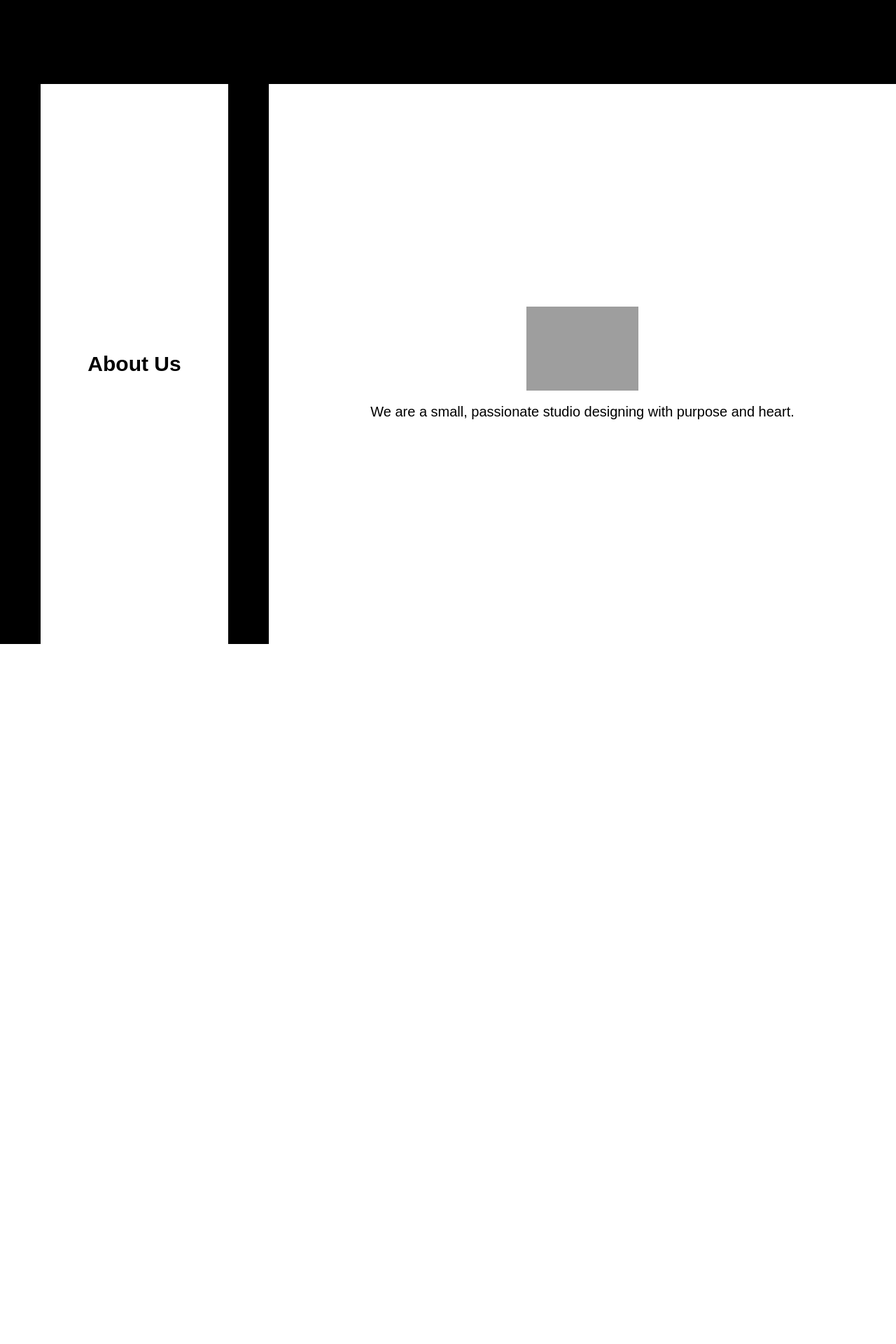
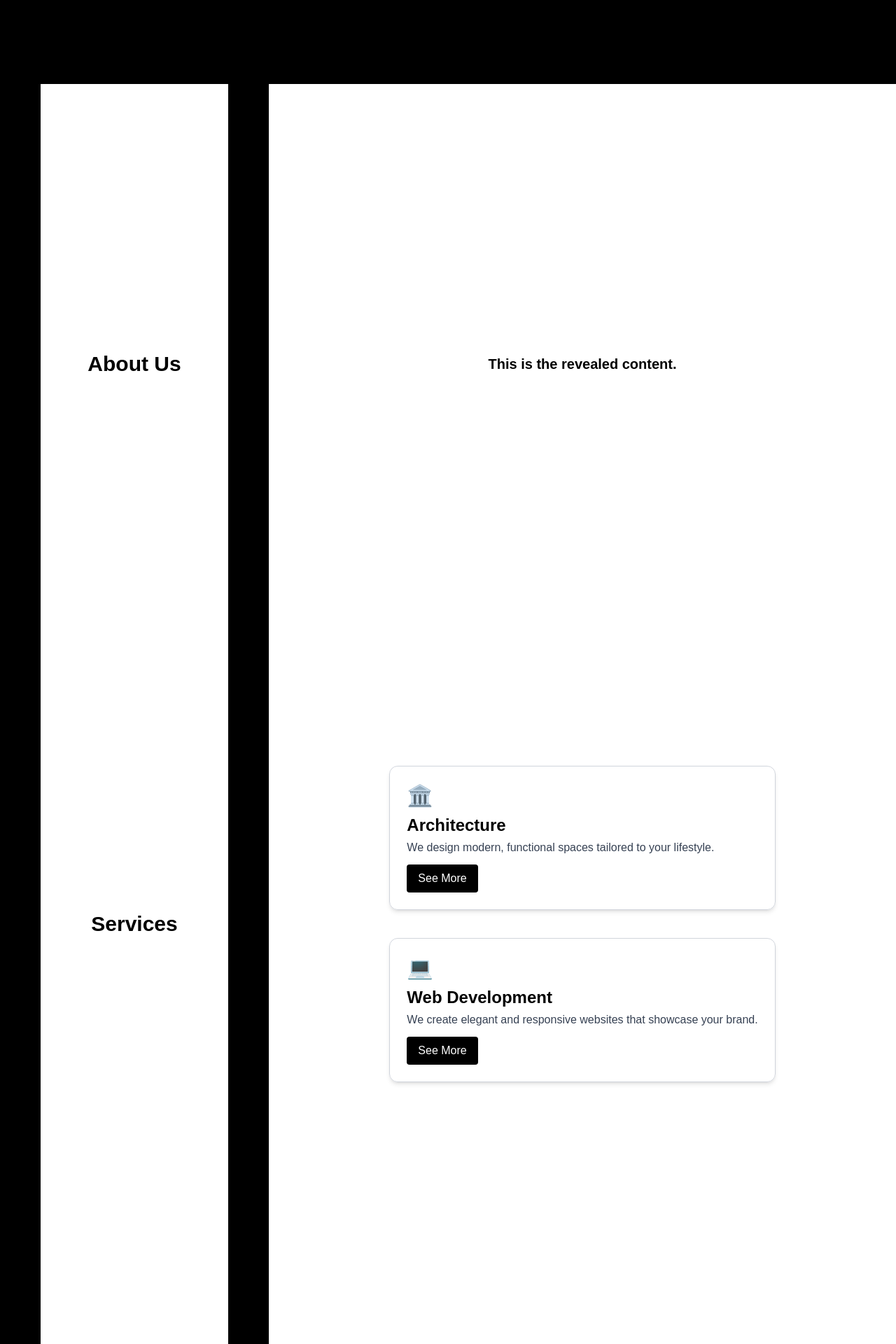
Before and after one commit to OlgaEma/N-Design, a Next.js app in the folder n-design/: page / in a window 1280 px wide. Shown: the part 680-2600 px from the top of the page at 70% size. Before the commit the page ends 1600 px from the top, so only its background shows below. Built offline with nearby package versions, Linux system fonts and the light colour scheme; grey boxes are pictures that could not be loaded.

Commit message:
Skeleton finished and stable

```diff
--- a/n-design/src/app/page.tsx
+++ b/n-design/src/app/page.tsx
@@ -1,10 +1,68 @@
-'use client';
+"use client";
+
+import { useEffect, useRef, useState } from "react";
 
 export default function Home() {
+  const aboutSectionRef = useRef<HTMLDivElement>(null);
+  const servicesSectionRef = useRef<HTMLDivElement>(null);
+
+  const [triggerAboutAnimation, setTriggerAboutAnimation] = useState(false);
+  const [triggerServicesAnimation, setTriggerServicesAnimation] =
+    useState(false);
+
+  useEffect(() => {
+    const observer = new IntersectionObserver(
+      (entries) => {
+        entries.forEach((entry) => {
+          if (entry.isIntersecting) {
+            if (entry.target.id === "about") {
+              requestAnimationFrame(() => setTriggerAboutAnimation(true));
+            } else if (entry.target.id === "services") {
+              requestAnimationFrame(() => setTriggerServicesAnimation(true));
+            }
+          }
+        });
+      },
+      { threshold: 0.4 }
+    );
+
+    if (aboutSectionRef.current) observer.observe(aboutSectionRef.current);
+    if (servicesSectionRef.current)
+      observer.observe(servicesSectionRef.current);
+
+    // Fallback: Trigger if already in viewport on load
+    if (aboutSectionRef.current) {
+      const rect = aboutSectionRef.current.getBoundingClientRect();
+      if (rect.top < window.innerHeight && rect.bottom >= 0) {
+        setTriggerAboutAnimation(true);
+      }
+    }
+    if (servicesSectionRef.current) {
+      const rect = servicesSectionRef.current.getBoundingClientRect();
+      if (rect.top < window.innerHeight && rect.bottom >= 0) {
+        setTriggerServicesAnimation(true);
+      }
+    }
+
+    return () => observer.disconnect();
+  }, []);
+
+  const handleNavClick = (id: string) => {
+    document.getElementById(id)?.scrollIntoView({ behavior: "smooth" });
+    if (id === "about") setTriggerAboutAnimation(true);
+    if (id === "services") setTriggerServicesAnimation(true);
+    if (id === "architecture") {
+      // setTriggerArchitectureAnimation(true); // create this state when needed
+    }
+    if (id === "web") {
+      // setTriggerWebAnimation(true); // same here
+    }
+  };
+
   return (
-    <main className="bg-black text-white scroll-smooth">
+    <main className="bg-black text-white">
       {/* Hero Section */}
-      <section className="flex flex-col h-screen w-full items-center justify-center gap-[10vh]">
+      <section className="flex flex-col h-screen w-full items-center justify-center gap-[10vw]">
         <div className="relative w-[15vw]">
           <img
             src="/background.png"
@@ -15,32 +73,231 @@ export default function Home() {
         </div>
 
         <nav className="flex gap-[10vw] text-[1.2vw]">
-          <a href="#about" className="hover:text-[1.4vw] transition-all duration-300">About Us</a>
-          <a href="#services" className="hover:text-[1.4vw] transition-all duration-300">Services</a>
-          <a href="#contact" className="hover:text-[1.4vw] transition-all duration-300">Contact</a>
+          <a
+            onClick={() => handleNavClick("about")}
+            className="cursor-pointer hover:text-[1.4vw] transition-all duration-300"
+          >
+            About Us
+          </a>
+          <a
+            onClick={() => handleNavClick("services")}
+            className="cursor-pointer hover:text-[1.4vw] transition-all duration-300"
+          >
+            Services
+          </a>
+          <a
+            href="#contact"
+            className="hover:text-[1.4vw] transition-all duration-300"
+          >
+            Contact
+          </a>
         </nav>
       </section>
 
       {/* About Section */}
-      <section id="about" className="flex h-screen w-full">
+      <section
+        id="about"
+        ref={aboutSectionRef}
+        className="flex h-screen w-full"
+      >
         {/* Left Side */}
         <div className="relative w-[30%] bg-black flex items-center justify-center overflow-hidden">
           <h2 className="z-10 text-black text-3xl font-bold">About Us</h2>
+          {triggerAboutAnimation && (
+            <div className="absolute top-0 left-[15%] w-[70%] h-full bg-white animate-slideDown" />
+          )}
+        </div>
+
+        {/* Right Side */}
+        <div className="relative w-[70%] bg-white overflow-hidden flex items-center justify-center">
+          {triggerAboutAnimation && (
+            <div className="absolute bottom-0 left-0 w-full h-full bg-black animate-slideUpOverlay z-10" />
+          )}
+          <div className="z-0 text-black text-xl font-semibold">
+            <p>This is the revealed content.</p>
+          </div>
+        </div>
+      </section>
+
+      {/* Services Section */}
+      <section
+        id="services"
+        ref={servicesSectionRef}
+        className="flex h-screen w-full"
+      >
+        {/* Left Side */}
+        <div className="relative w-[30%] bg-black flex items-center justify-center overflow-hidden">
+          <h2 className="z-10 text-black text-3xl font-bold">Services</h2>
+          {triggerServicesAnimation && (
+            <div className="absolute top-0 left-[15%] w-[70%] h-full bg-white animate-slideDown" />
+          )}
+        </div>
+
+        {/* Right Side */}
+        <div className="relative w-[70%] bg-white overflow-hidden flex items-center justify-center">
+          {triggerServicesAnimation && (
+            <div className="absolute bottom-0 left-0 w-full h-full bg-black animate-slideUpOverlay z-10" />
+          )}
+
+          {triggerServicesAnimation && (
+            <div className="z-0 flex flex-col gap-10 text-black px-10 fade-in-delayed">
+              {/* Architecture Card */}
+              <div className="border border-gray-300 rounded-xl p-6 shadow-md hover:shadow-lg transition-shadow duration-300">
+                <div className="text-3xl mb-2">🏛️</div>
+                <h3 className="text-2xl font-bold mb-1">Architecture</h3>
+                <p className="mb-3 text-gray-700">
+                  We design modern, functional spaces tailored to your
+                  lifestyle.
+                </p>
+                <button
+                  onClick={() => handleNavClick("architecture")}
+                  className="bg-black text-white px-4 py-2 rounded hover:bg-gray-800 transition-all"
+                >
+                  See More
+                </button>
+              </div>
+
+              {/* Web Development Card */}
+              <div className="border border-gray-300 rounded-xl p-6 shadow-md hover:shadow-lg transition-shadow duration-300">
+                <div className="text-3xl mb-2">💻</div>
+                <h3 className="text-2xl font-bold mb-1">Web Development</h3>
+                <p className="mb-3 text-gray-700">
+                  We create elegant and responsive websites that showcase your
+                  brand.
+                </p>
+                <button
+                  onClick={() => handleNavClick("web")}
+                  className="bg-black text-white px-4 py-2 rounded hover:bg-gray-800 transition-all"
+                >
+                  See More
+                </button>
+              </div>
+            </div>
+          )}
+        </div>
+      </section>
+      <section id="architecture" className="flex h-screen w-full">
+        {/* Left Side */}
+        <div className="relative w-[30%] bg-black flex items-center justify-center overflow-hidden">
+          <h2 className="z-10 text-black text-3xl font-bold">Architecture</h2>
           <div className="absolute top-0 left-[15%] w-[70%] h-full bg-white animate-slideDown" />
         </div>
 
         {/* Right Side */}
         <div className="relative w-[70%] bg-white overflow-hidden flex items-center justify-center">
-          {/* Black overlay that moves UP */}
           <div className="absolute bottom-0 left-0 w-full h-full bg-black animate-slideUpOverlay z-10" />
+          <div className="z-0 text-black px-8 py-6 max-w-3xl flex flex-col gap-6">
+            <p className="text-xl font-semibold">
+              We design elegant, modern, and sustainable spaces tailored to your
+              needs.
+            </p>
+            <div className="grid grid-cols-2 gap-4">
+              <img
+                src="/arch1.jpg"
+                alt="Project 1"
+                className="rounded shadow-md fade-in-delayed"
+              />
+              <img
+                src="/arch2.jpg"
+                alt="Project 2"
+                className="rounded shadow-md fade-in-delayed"
+              />
+            </div>
+          </div>
+        </div>
+      </section>
 
-          {/* Revealed content under the overlay */}
-          <div className="relative z-0 flex flex-col items-center text-black text-xl opacity-0 fade-in-delayed">
-            <img src="/team.png" alt="Team" className="w-40 mb-4" />
-            <p className="text-xl text-center px-4">
-              We are a small, passionate studio designing with purpose and heart.
+      {/* Web Development Fullscreen Section */}
+      <section id="web" className="flex h-screen w-full">
+        {/* Left Side */}
+        <div className="relative w-[30%] bg-black flex items-center justify-center overflow-hidden">
+          <h2 className="z-10 text-black text-3xl font-bold">
+            Web Development
+          </h2>
+          <div className="absolute top-0 left-[15%] w-[70%] h-full bg-white animate-slideDown" />
+        </div>
+
+        {/* Right Side */}
+        <div className="relative w-[70%] bg-white overflow-hidden flex items-center justify-center">
+          <div className="absolute bottom-0 left-0 w-full h-full bg-black animate-slideUpOverlay z-10" />
+          <div className="z-0 text-black px-8 py-6 max-w-3xl flex flex-col gap-6">
+            <p className="text-xl font-semibold">
+              We create fast, modern websites tailored to your brand and your
+              users.
             </p>
+            <div className="grid grid-cols-2 gap-4">
+              <img
+                src="/web1.png"
+                alt="Web Project 1"
+                className="rounded shadow-md fade-in-delayed"
+              />
+              <img
+                src="/web2.png"
+                alt="Web Project 2"
+                className="rounded shadow-md fade-in-delayed"
+              />
+            </div>
           </div>
+        </div>
+      </section>
+      <section
+        id="contact"
+        className="flex h-screen w-full bg-black text-white"
+      >
+        {/* Left Side – Contact Info */}
+        <div className="w-[30%] flex flex-col items-center justify-center px-6 text-center">
+          <h2 className="text-3xl font-bold mb-4">Contact</h2>
+          <p className="mb-2">info@n-design.cz</p>
+          <p className="mb-2">+420 123 456 789</p>
+          <p>Prague, Czech Republic</p>
+        </div>
+
+        {/* Right Side – Consultation Form */}
+        <div className="w-[70%] bg-white text-black flex items-center justify-center px-10">
+          <form
+            action="https://formspree.io/f/xwplaqak"
+            method="POST"
+            className="w-full max-w-xl space-y-6"
+          >
+            <h2 className="text-2xl font-bold">Book a Free Consultation</h2>
+
+            <div>
+              <label className="block mb-1 font-medium">Name</label>
+              <input
+                type="text"
+                name="name"
+                required
+                className="w-full border border-gray-300 rounded px-4 py-2 focus:outline-none focus:ring-2 focus:ring-black"
+              />
+            </div>
+
+            <div>
+              <label className="block mb-1 font-medium">Email</label>
+              <input
+                type="email"
+                name="email"
+                required
+                className="w-full border border-gray-300 rounded px-4 py-2 focus:outline-none focus:ring-2 focus:ring-black"
+              />
+            </div>
+
+            <div>
+              <label className="block mb-1 font-medium">Message</label>
+              <textarea
+                name="message"
+                rows={4}
+                required
+                className="w-full border border-gray-300 rounded px-4 py-2 focus:outline-none focus:ring-2 focus:ring-black"
+              />
+            </div>
+
+            <button
+              type="submit"
+              className="bg-black text-white px-6 py-2 rounded hover:bg-gray-800 transition"
+            >
+              Send
+            </button>
+          </form>
         </div>
       </section>
     </main>
```
